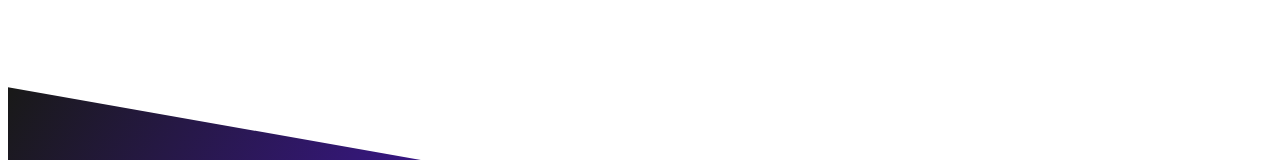
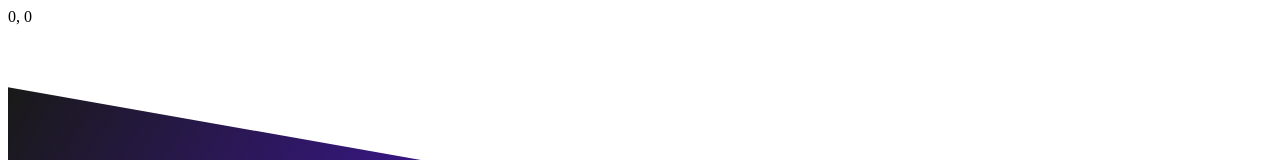
Before and after one commit to willashe/willashe.github.io, a Next.js app: page /test in a window 1280 px wide. Shown: the top 160 px of the page. Built offline with nearby package versions, Linux system fonts and the light colour scheme.

Commit message:
add debug prop

```diff
--- a/src/app/(test)/test/layout.tsx
+++ b/src/app/(test)/test/layout.tsx
@@ -10,7 +10,7 @@ export default function RootLayout() {
   return (
     <html lang="en">
       <body>
-        <BannerBg />
+        <BannerBg debug />
       </body>
     </html>
   );
--- a/src/components/BannerBg.tsx
+++ b/src/components/BannerBg.tsx
@@ -4,7 +4,11 @@ import { useEffect, useState } from 'react';
 
 import styles from './components.module.css';
 
-export default function BannerBg() {
+type BannerBgProps = {
+  debug?: boolean;
+};
+
+export default function BannerBg({ debug }: BannerBgProps) {
   const [orientation, setOrientation] = useState<{
     x: number;
     y: number;
@@ -37,7 +41,11 @@ export default function BannerBg() {
             : undefined,
         }}
       />
-      <div>{orientation ? orientation.y : null}</div>
+      {debug ? (
+        <div>
+          {orientation?.x || 0}, {orientation?.y || 0}
+        </div>
+      ) : null}
     </>
   );
 }
```
